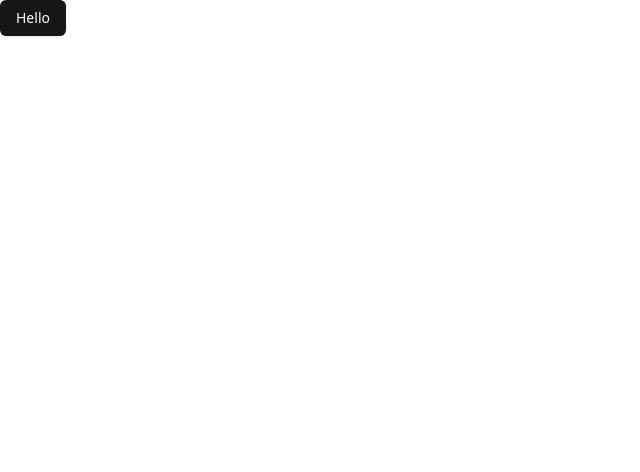
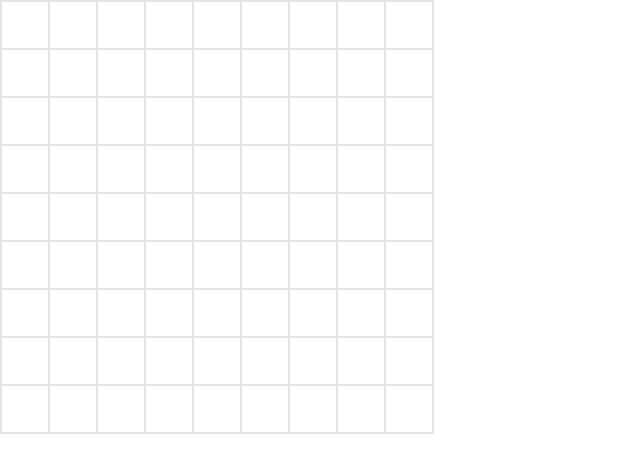
Before and after one commit to riley-paul/sudoku-2, an Astro site: page / in a window 1280 px wide. Shown: the whole page, without its empty margins (0-640 px from the left). Built offline with nearby package versions, Linux system fonts and the light colour scheme; Astro itself is replaced by a stand-in of ours.

Commit message:
get grid showing

```diff
--- a/package.json
+++ b/package.json
@@ -23,5 +23,9 @@
     "tailwind-merge": "^2.5.5",
     "tailwindcss": "^3.4.16",
     "tailwindcss-animate": "^1.0.7"
+  },
+  "devDependencies": {
+    "prettier": "^3.4.2",
+    "prettier-plugin-tailwindcss": "^0.6.9"
   }
 }
--- /dev/null
+++ b/src/app.tsx
@@ -0,0 +1,41 @@
+import React from "react";
+import type { Board, Coord } from "./lib/types";
+import { initBoard } from "./lib/init";
+import { cn } from "./lib/utils";
+
+const App: React.FC = () => {
+  const [board, setBoard] = React.useState<Board>(initBoard(9));
+  const [selected, setSelected] = React.useState<Coord | null>(null);
+
+  return (
+    <div className="max-w-fit border">
+      {board.map((row, i) => (
+        <div className="flex" key={i}>
+          {row.map((square, j) => (
+            <button
+              onClick={() =>
+                setSelected({
+                  row: i,
+                  col: j,
+                })
+              }
+              className={cn(
+                "h-12 w-12 border transition-colors duration-75 ease-in hover:bg-blue-100",
+                {
+                  "bg-blue-50": selected?.row === i || selected?.col === j,
+                  "bg-blue-200 hover:bg-blue-300":
+                    selected?.row === i && selected?.col === j,
+                },
+              )}
+              key={j}
+            >
+              {square.value}
+            </button>
+          ))}
+        </div>
+      ))}
+    </div>
+  );
+};
+
+export default App;
--- /dev/null
+++ b/src/lib/init.ts
@@ -0,0 +1,6 @@
+import type { Board } from "./types";
+
+export const initBoard = (size: number): Board =>
+  Array.from({ length: size }, () =>
+    Array.from({ length: size }, () => ({ value: null }))
+  );
--- /dev/null
+++ b/src/lib/types.ts
@@ -0,0 +1,10 @@
+export type BoardSquare = {
+  value: number | null;
+};
+
+export type Board = BoardSquare[][];
+
+export type Coord = {
+  row: number;
+  col: number;
+};
--- a/src/pages/index.astro
+++ b/src/pages/index.astro
@@ -1,8 +1,9 @@
 ---
 import { Button } from "@/components/ui/button";
-import Layout from "../layouts/Layout.astro";
+import RootLayout from "../layouts/root-layout.astro";
+import App from "@/app";
 ---
 
-<Layout>
-  <Button> Hello </Button>
-</Layout>
+<RootLayout>
+  <App client:load />
+</RootLayout>
```
Also changed, not shown: src/layouts/root-layout.astro (renamed from src/layouts/Layout.astro), 2 other files.
